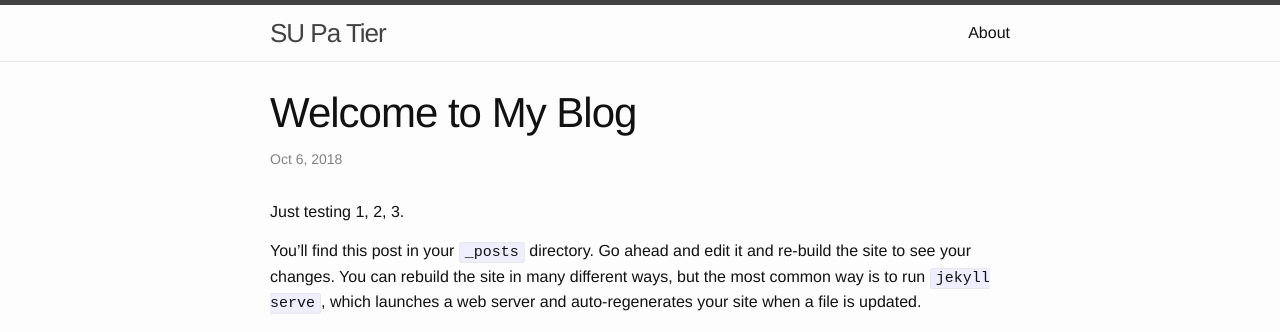
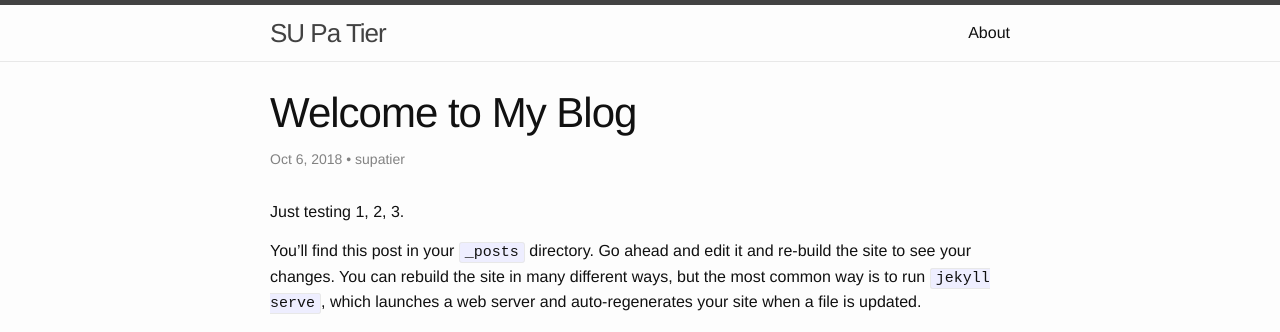
Before and after one commit to Supatier/supatier.github.io, a Jekyll site: the page built from _posts/2018-10-06-welcome-to-jekyll.markdown, in a window 1280 px wide. Shown: the top 332 px of the page. Built offline with Jekyll 4.4.1, drawn with Linux system fonts in a browser that asks for light colours.

Commit message:
update 0001

```diff
--- /dev/null
+++ b/_data/authors.yaml
@@ -0,0 +1,4 @@
+supatier:
+    name: Supatier
+    email: supatier@gmail.com
+    web: http://twitter.com/supatier
--- a/_posts/2018-10-06-welcome-to-jekyll.markdown
+++ b/_posts/2018-10-06-welcome-to-jekyll.markdown
@@ -1,8 +1,9 @@
 ---
 layout: post
 title:  "Welcome to My Blog"
-date:   2018-10-06 08:58:39 +0700
+date:   2018-10-06 08:58:39 +0000
 categories: jekyll update
+author: supatier
 ---
 
 Just testing 1, 2, 3.
```
Also changed, not shown: favicon.ico (added), 1 other file.
